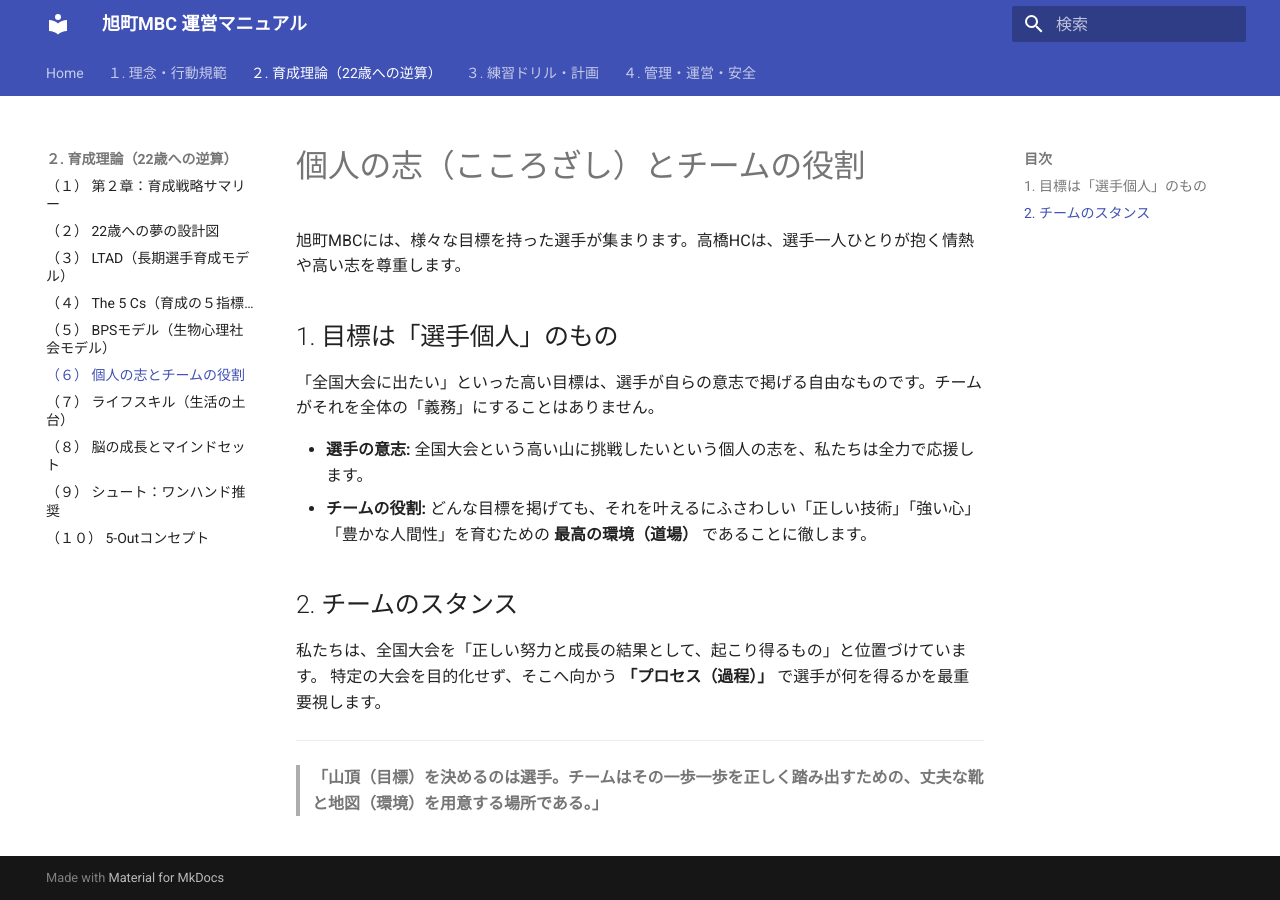
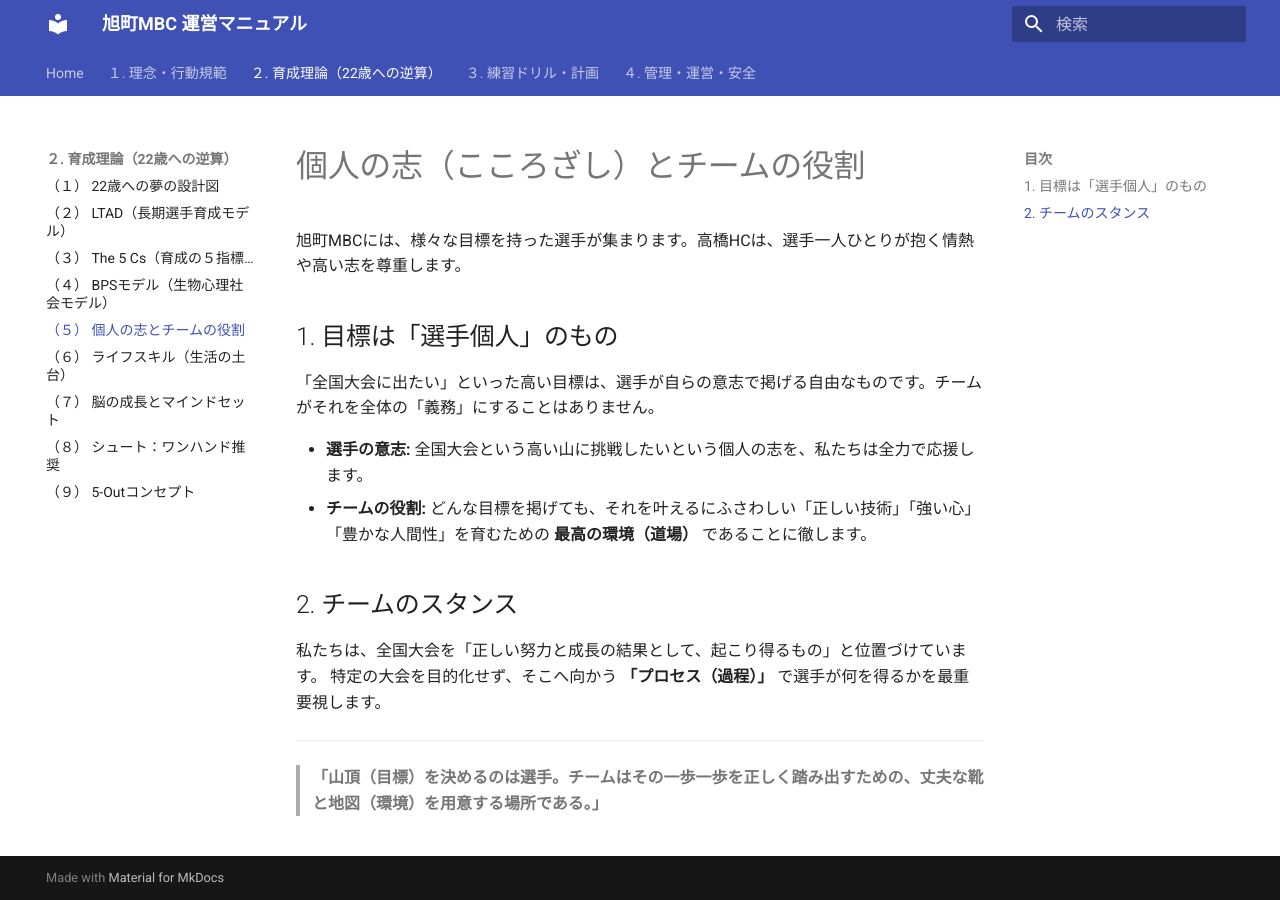
Before and after one commit to kawaiikumichan/asahicho-minibus-ops, an MkDocs documentation site: the page built from docs/01_Coaching_Logics/individual_goals.md, in a window 1280 px wide. Built offline with MkDocs 1.6.1 and Material for MkDocs 9.7.7, drawn with Linux system fonts in a browser that asks for light colours.

Commit message:
Update mkdocs.yml

```diff
--- a/mkdocs.yml
+++ b/mkdocs.yml
@@ -18,16 +18,15 @@ nav:
       - "（１） 指導者行動規範": 00_Philosophy/coaching_code.md
       - "（２） FUN & GUN 哲学": 00_Philosophy/fun_and_gun.md
   - "２. 育成理論（22歳への逆算）":
-      - "（１） 第２章：育成戦略サマリー": 01_Coaching_Logics/index.md
-      - "（２） 22歳への夢の設計図": 01_Coaching_Logics/dream_blueprint.md
-      - "（３） LTAD（長期選手育成モデル）": 01_Coaching_Logics/ltad.md
-      - "（４） The 5 Cs（育成の５指標）": 01_Coaching_Logics/5cs.md
-      - "（５） BPSモデル（生物心理社会モデル）": 01_Coaching_Logics/bps_model.md
-      - "（６） 個人の志とチームの役割": 01_Coaching_Logics/individual_goals.md
-      - "（７） ライフスキル（生活の土台）": 01_Coaching_Logics/life_skills.md
-      - "（８） 脳の成長とマインドセット": 01_Coaching_Logics/growth_mindset.md
-      - "（９） シュート：ワンハンド推奨": 01_Coaching_Logics/shooting_standard.md
-      - "（１０） 5-Outコンセプト": 01_Coaching_Logics/5out.md
+      - "（１） 22歳への夢の設計図": 01_Coaching_Logics/dream_blueprint.md
+      - "（２） LTAD（長期選手育成モデル）": 01_Coaching_Logics/ltad.md
+      - "（３） The 5 Cs（育成の５指標）": 01_Coaching_Logics/5cs.md
+      - "（４） BPSモデル（生物心理社会モデル）": 01_Coaching_Logics/bps_model.md
+      - "（５） 個人の志とチームの役割": 01_Coaching_Logics/individual_goals.md
+      - "（６） ライフスキル（生活の土台）": 01_Coaching_Logics/life_skills.md
+      - "（７） 脳の成長とマインドセット": 01_Coaching_Logics/growth_mindset.md
+      - "（８） シュート：ワンハンド推奨": 01_Coaching_Logics/shooting_standard.md
+      - "（９） 5-Outコンセプト": 01_Coaching_Logics/5out.md
   - "３. 練習ドリル・計画":
       - "（１） 練習メニューの組み立て方": 02_Training_Drills/practice_planning.md
       - "（２） 基本練習 (Basics)": 02_Training_Drills/basics.md
```
